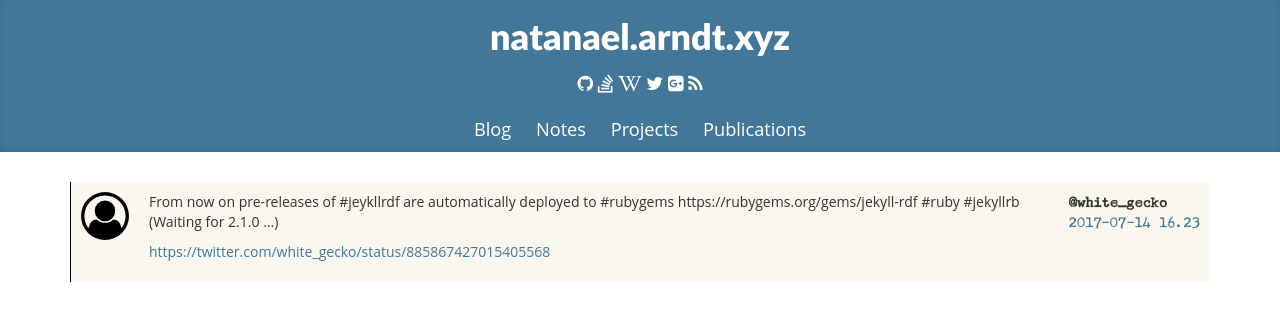
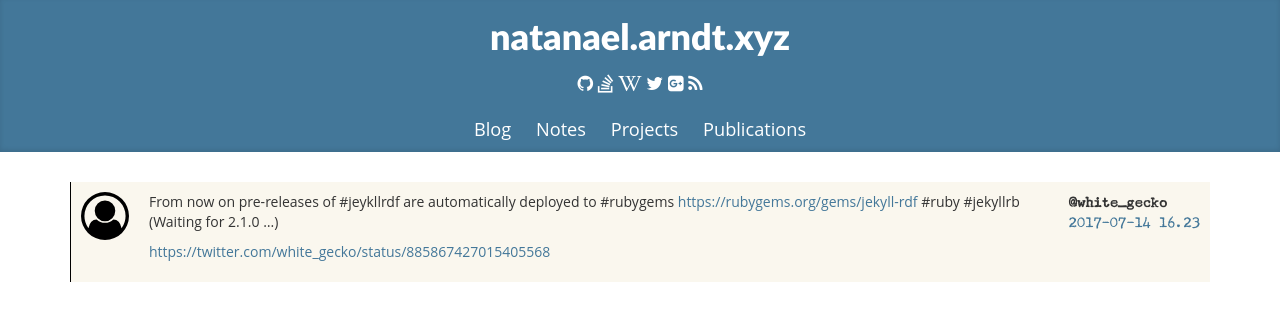
Before and after one commit to white-gecko/natanael.arndt.xyz, a Jekyll site: the page built from _posts/2017-07-14-jekyll-rdf-pre.md, in a window 1280 px wide. Shown: the top 321 px of the page. Built offline with Jekyll 4.4.1, drawn with Linux system fonts in a browser that asks for light colours; some of the changed lines change nothing that is shown.

Commit message:
Fix link in status

```diff
--- a/_posts/2017-07-14-jekyll-rdf-pre.md
+++ b/_posts/2017-07-14-jekyll-rdf-pre.md
@@ -4,6 +4,6 @@ date:   2017-07-14 16:23:00+02:00
 author: white_gecko
 ---
 
-From now on pre-releases of #jeykllrdf are automatically deployed to #rubygems https://rubygems.org/gems/jekyll-rdf #ruby #jekyllrb (Waiting for 2.1.0 …)
+From now on pre-releases of #jeykllrdf are automatically deployed to #rubygems [https://rubygems.org/gems/jekyll-rdf](https://rubygems.org/gems/jekyll-rdf) #ruby #jekyllrb (Waiting for 2.1.0 …)
 
 [https://twitter.com/white_gecko/status/885867427015405568](https://twitter.com/white_gecko/status/885867427015405568)
```
